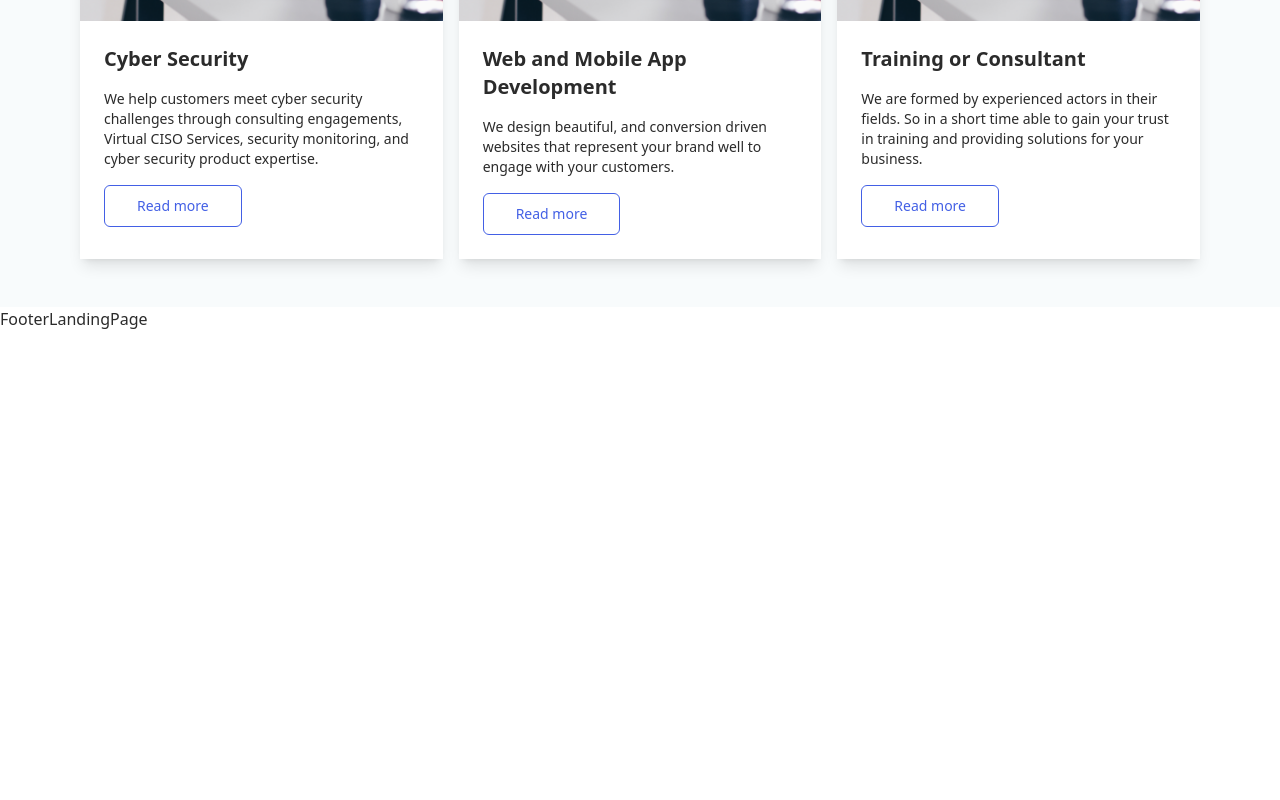
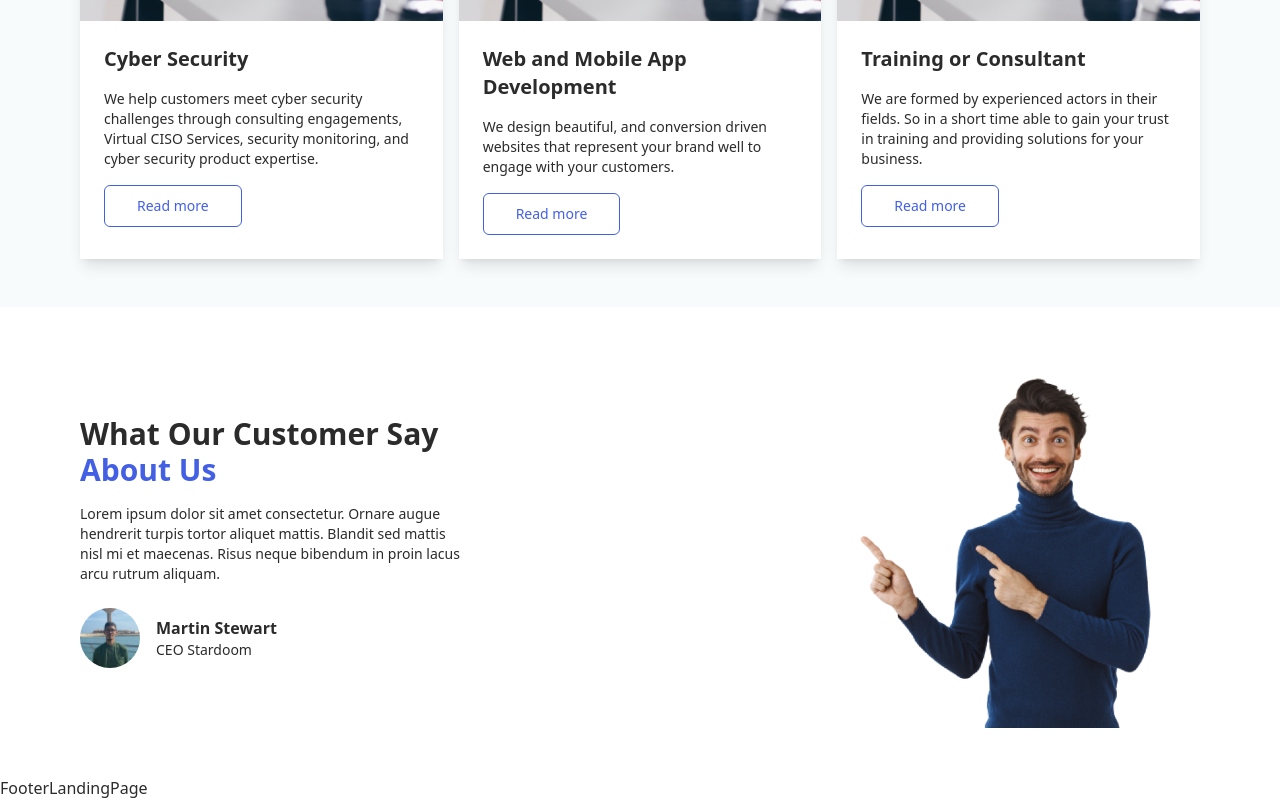
Before and after one commit to mirzavic4869/appsec-asia, a Next.js app: page / in a window 1280 px wide. Shown: the part 1451-2251 px from the top of the page. Before the commit the page ends 1782 px from the top, so only its background shows below. Built offline with nearby package versions, Linux system fonts and the light colour scheme.

Commit message:
add: testimony section

```diff
--- a/src/components/pages/landing-page/index.js
+++ b/src/components/pages/landing-page/index.js
@@ -1,5 +1,6 @@
 import HeroSection from './hero-section'
 import AboutSection from './about-section'
 import Services from './services'
+import TestimonySection from './testimony-section'
 
-export { HeroSection, AboutSection, Services }
+export { HeroSection, AboutSection, Services, TestimonySection }
--- /dev/null
+++ b/src/components/pages/landing-page/testimony-section.js
@@ -0,0 +1,43 @@
+import Image from 'next/image'
+import photo from '@/assets/images/photo.png'
+import people from '@/assets/images/people.png'
+import React from 'react'
+
+export default function TestimonySection() {
+  return (
+    <div className="px-4 py-12 md:px-16 lg:px-20">
+      <div className="grid items-center mx-auto md:grid-cols-2 max-w-7xl">
+        {/* Costumer say */}
+        <div className="lg:w-[24rem] md:w-[18rem]">
+          <h2 className="mb-4 text-2xl font-bold md:text-3xl">
+            What Our Customer Say{' '}
+            <span className="text-secondary">About Us</span>
+          </h2>
+          <p className="mb-6 text-sm">
+            Lorem ipsum dolor sit amet consectetur. Ornare augue hendrerit
+            turpis tortor aliquet mattis. Blandit sed mattis nisl mi et
+            maecenas. Risus neque bibendum in proin lacus arcu rutrum aliquam.
+          </p>
+          <div>
+            <div className="flex flex-row items-center gap-4">
+              <Image
+                className="rounded-full"
+                src={photo}
+                alt="Photo"
+                width={60}
+              />
+              <div>
+                <p className="font-semibold">Martin Stewart</p>
+                <p className="text-sm">CEO Stardoom</p>
+              </div>
+            </div>
+          </div>
+        </div>
+        {/* People */}
+        <div className="hidden md:flex md:justify-start">
+          <Image src={people} alt='"People' className="md:w-[48rem]" />
+        </div>
+      </div>
+    </div>
+  )
+}
--- a/src/pages/index.js
+++ b/src/pages/index.js
@@ -3,6 +3,7 @@ import {
   AboutSection,
   HeroSection,
   Services,
+  TestimonySection,
 } from '@/components/pages/landing-page'
 import React from 'react'
 
@@ -12,6 +13,7 @@ export default function Home() {
       <HeroSection />
       <AboutSection />
       <Services />
+      <TestimonySection />
     </>
   )
 }
```
Also changed, not shown: src/assets/images/people.png (added), src/assets/images/photo.png (added).
